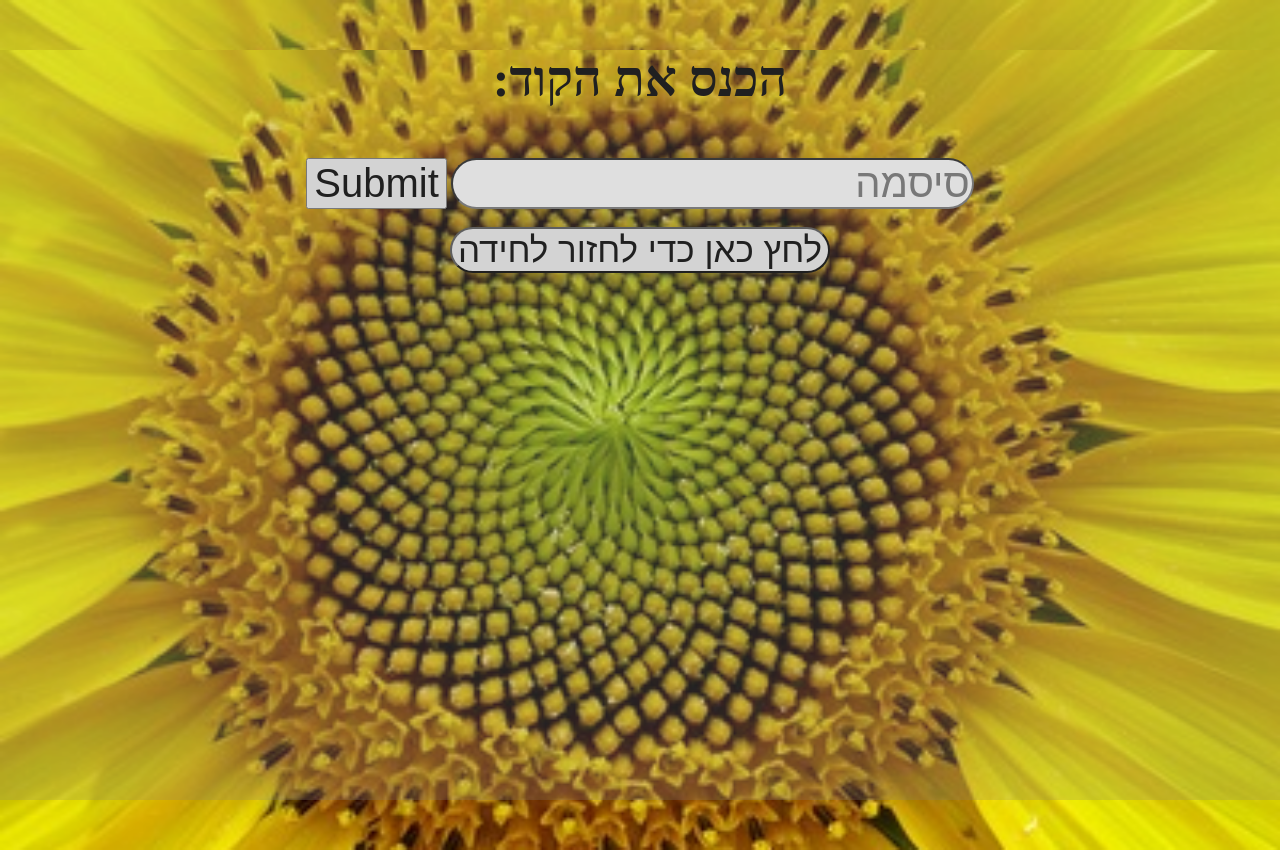
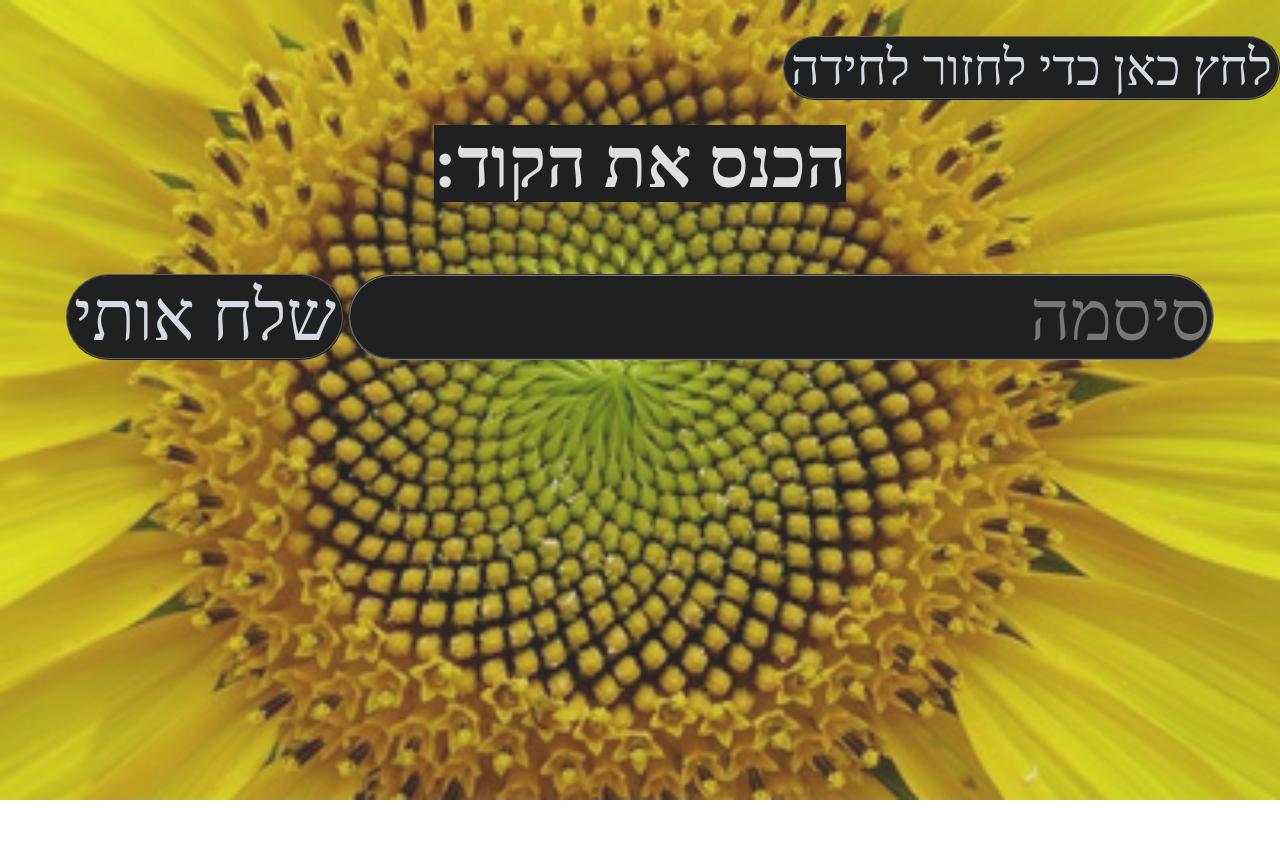
Before and after one commit to ROYKAGAN/fibonacciProject, a plain HTML site: page question2/password.html in a window 1280 px wide. After the commit the page ends 800 px from the top, so only its background shows below. Drawn offline with Linux system fonts and the light colour scheme.

Commit message:
change some instr change q1 & q2 css

```diff
--- a/question1/style1.css
+++ b/question1/style1.css
@@ -3,6 +3,7 @@
     direction: rtl;
     text-align: center;
     cursor: default;
+    background-position: center center;
     background: no-repeat center center cover;
     background-size: cover;
 
--- a/question2/password.html
+++ b/question2/password.html
@@ -7,13 +7,17 @@
     <title>#2 question</title>
 </head>
 <body>
-    <h3>הכנס את הקוד:</h3>
+    <br> <br>
+    <button onclick="backToQ()" class="backToQ">לחץ כאן כדי לחזור לחידה</button>
+    <br>
+    <h3><span>
+        הכנס את הקוד:
+    </span></h3>
+
     <input type="password" name="answer" id="sample" placeholder="סיסמה">
-    <input type="submit" onclick="checkInput()">
+    <button onclick="checkInput()">שלח אותי</button>
 
     <br><br>
-
-    <button onclick="backToQ()">לחץ כאן כדי לחזור לחידה</button>
 
     <script src="script2.js"></script>
 
--- a/question2/style2.css
+++ b/question2/style2.css
@@ -2,8 +2,10 @@
     align-items: center;
     text-align: center;
     direction: rtl;
+    font-family: 'david';
 }
 body, html {
+    align-items: center;
     height: 100%;
     margin: 0;
     background-image: url("פיבו.jpg");
@@ -15,6 +17,13 @@
     background-position: center;
     background-repeat: no-repeat;
     background-size: cover;
+
+    background-position: center;
+}
+
+.backToQ{
+    float: right;
+    font-size: 50px;
 }
 
 body:after{
@@ -27,25 +36,32 @@
 
 
 #sample{
-    border-radius: 30px;
+    border-radius: 50px;
     color: black;
 }
 
 h3{
-    font-size: 50px;
+    font-size: 70px;
 }
 
 button{
-    font-size: 35px;
-    border-radius: 30px;
+    font-family: 'david';
+    background-color: black;
+    border-style: ridge;
+    color: aliceblue;
+    font-size: 70px;
+    border-radius: 50px;
 }
 
 input{
+    font-family: 'david';
+    background-color: black;
+    border-style: groove;
     margin: auto;
     top: 50%;
     left: 50%;
     right: auto;
-    font-size: 40px;
+    font-size: 70px;
 }
 
 .lock {
@@ -68,7 +84,7 @@
 
 }
 
-h1 span{
+h1 span, h3 span{
     color: white;
     background-color: black;
 }
```
Also changed, not shown: instructions/index.html (+2 -2 lines).
